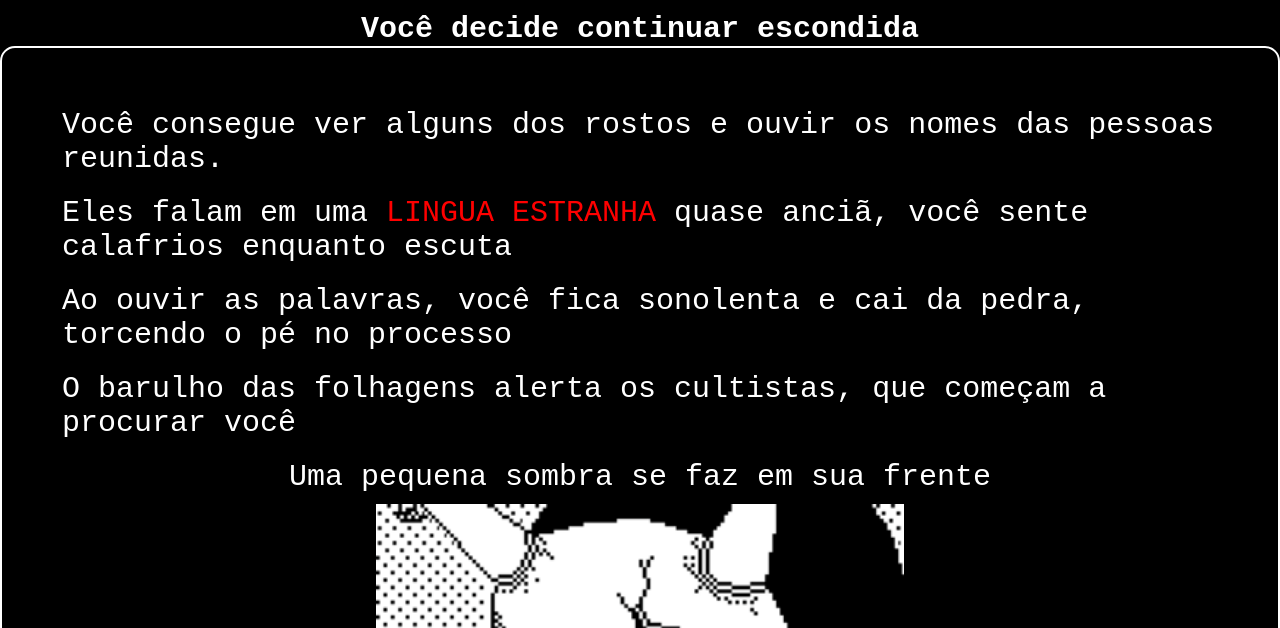
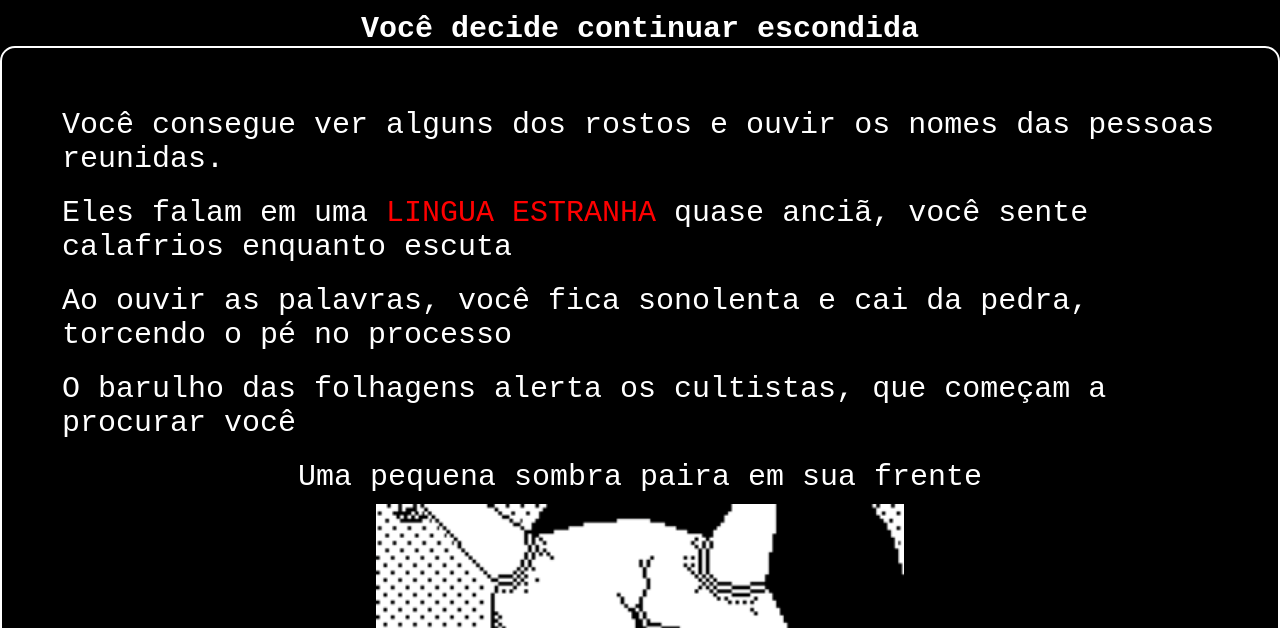
Before and after one commit to viniciusr-cmd/resilia-woh, a plain HTML site: page moriko/morikoB.html in a window 1280 px wide. Shown: the part 172-800 px from the top of the page. Drawn offline with Linux system fonts and the light colour scheme.

Commit message:
typo adjusted

```diff
--- a/moriko/morikoB.html
+++ b/moriko/morikoB.html
@@ -19,7 +19,7 @@
         <p>Eles falam em uma <span>LINGUA ESTRANHA</span> quase anciã, você sente calafrios enquanto escuta</p>
         <p>Ao ouvir as palavras, você fica sonolenta e cai da pedra, torcendo o pé no processo</p>
         <p>O barulho das folhagens alerta os cultistas, que começam a procurar você</p>
-        <p>Uma pequena sombra se faz em sua frente</p>
+        <p>Uma pequena sombra paira em sua frente</p>
             <figure><img class="img-wid" src="../imgs/youngwitch.png" alt="cultistwoman.png">
                 <figcaption>A cultista com máscara de Oni olha para você</figcaption>
             </figure>
```
